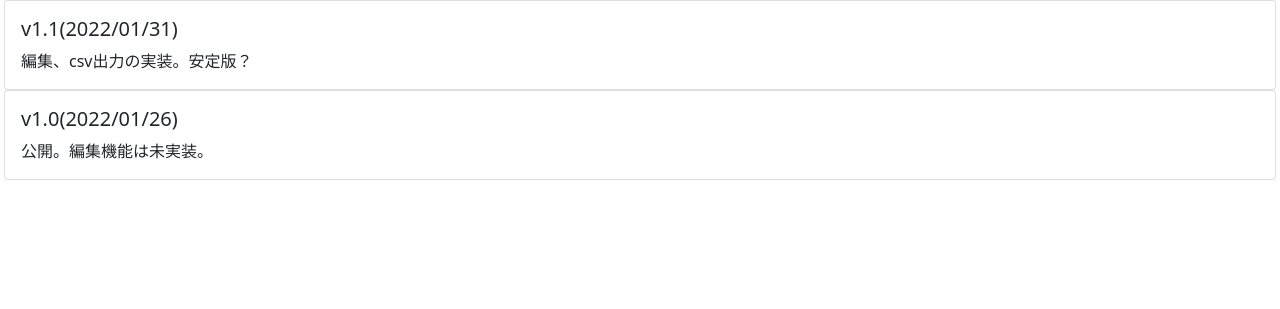
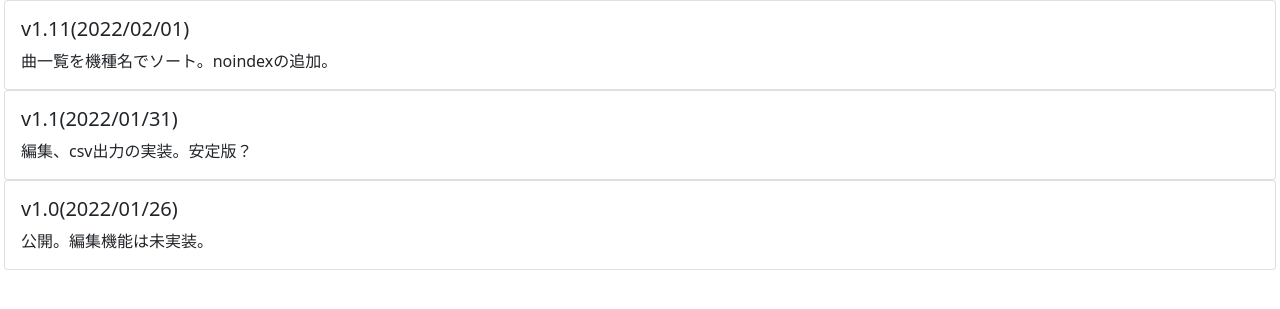
Before and after one commit to ekaraage/ranking_flask, a Flask app: page /release_notes/ in a window 1280 px wide. Shown: the part 52-361 px from the top of the page. Run offline with Flask 2, Linux system fonts and the light colour scheme.

Commit message:
v1.11 release

```diff
--- a/templates/release_notes.html
+++ b/templates/release_notes.html
@@ -3,6 +3,12 @@
 {% block head %}{% endblock %}
 {% block content %}
 <div class="mx-1">
+	<div class="card rounded">
+		<div class="card-body">
+			<h5 class="card-title">v1.11(2022/02/01)</h5>
+			<p class="card-text">曲一覧を機種名でソート。noindexの追加。</p>
+		</div>
+	</div>
 	<div class="card rounded">
 		<div class="card-body">
 			<h5 class="card-title">v1.1(2022/01/31)</h5>
```
